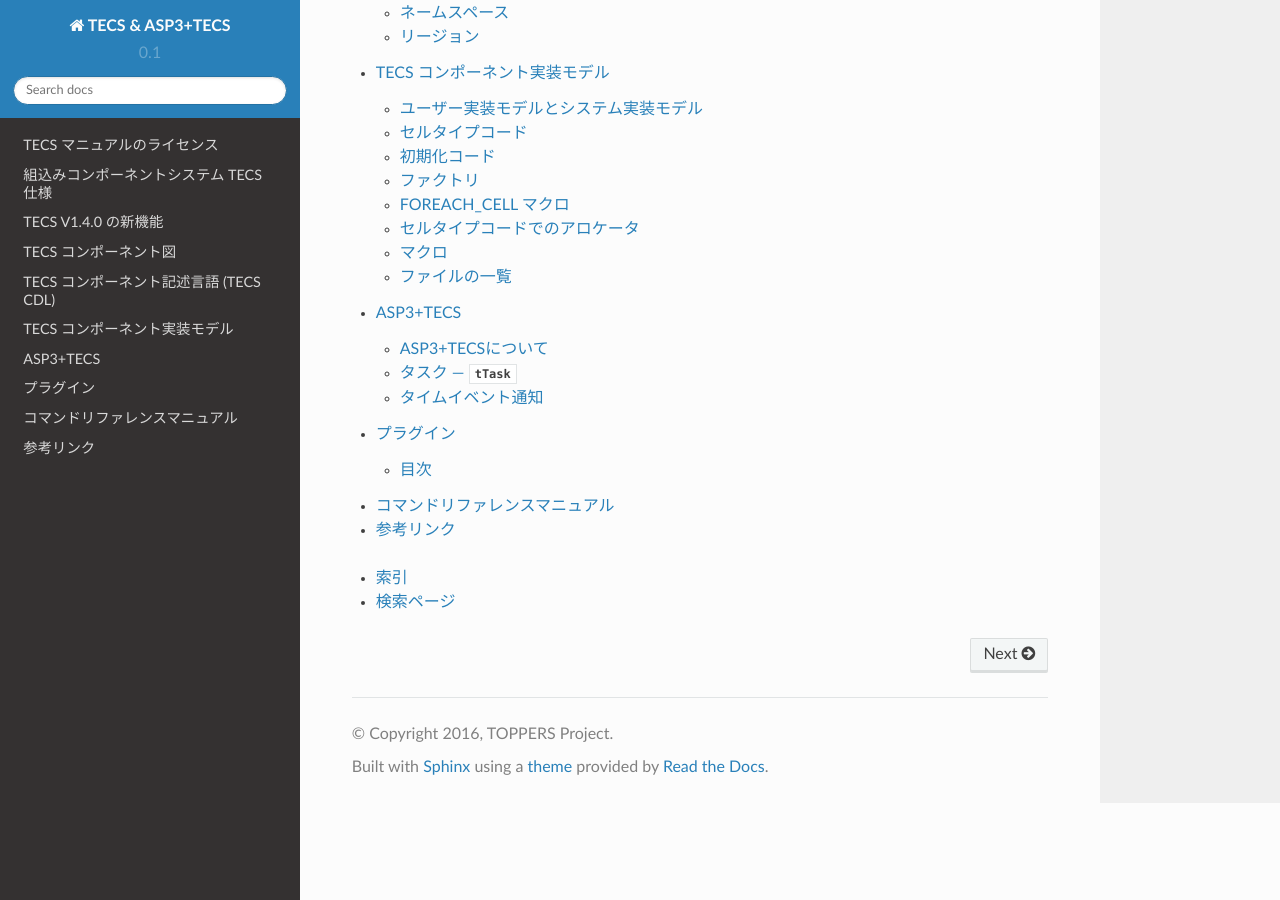
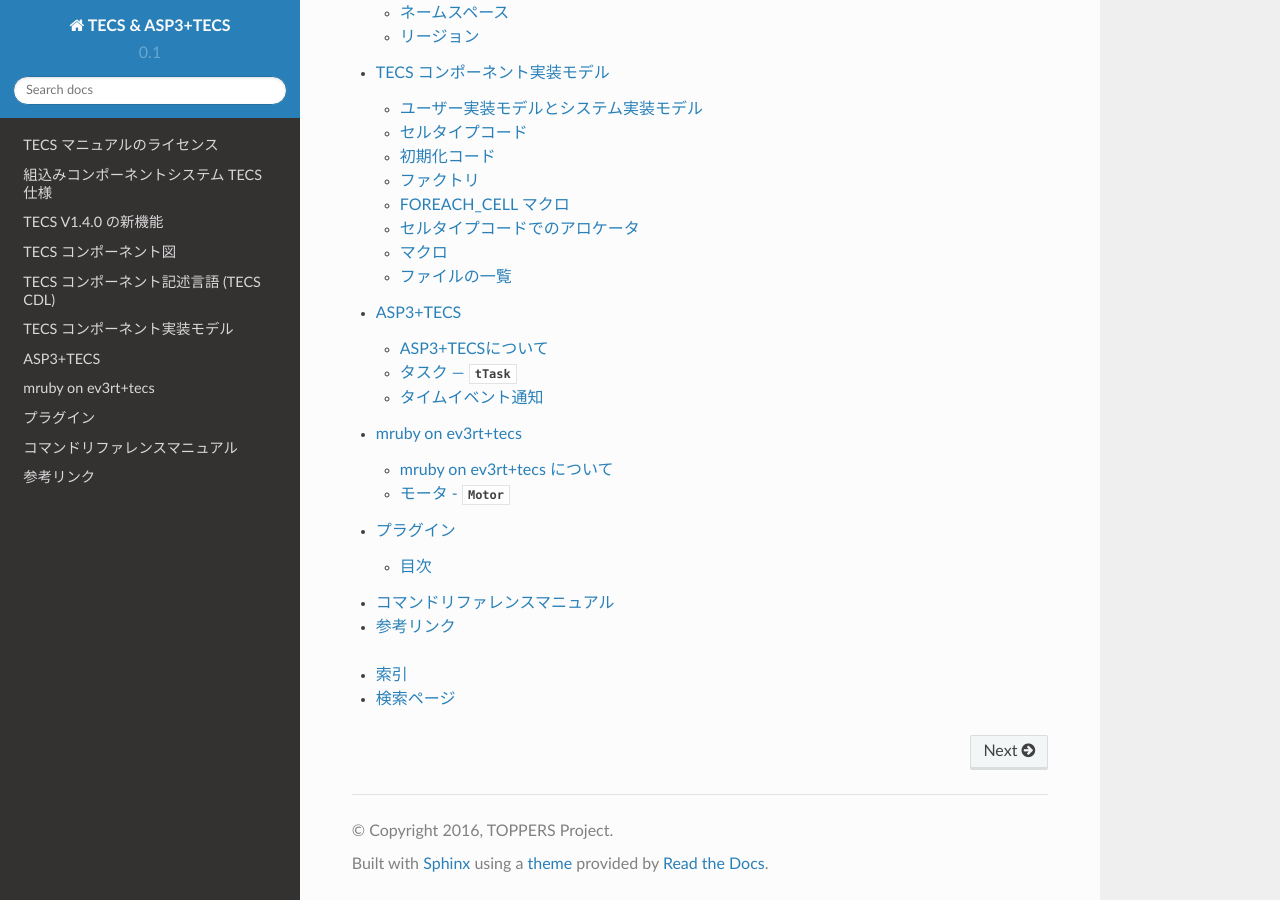
Before and after one commit to toppers/tecs-docs, a Sphinx documentation site: the page built from docs/index.rst, in a window 1280 px wide and 900 px high, scrolled down 928 px. Built offline with Sphinx 7.4.7 and the Read the Docs theme 2.0.0, drawn with Linux system fonts in a browser that asks for light colours; pages that are not in the unit, such as notebooks, are missing from menus.

Commit message:
Update index.rst

```diff
--- a/docs/index.rst
+++ b/docs/index.rst
@@ -21,6 +21,7 @@ TECS マニュアル
    tecs/CDLref_index
    tecs/IMPref_index
    asp3/index
+   mruby-on-ev3rt+tecs/index
    tecs/Plugin_index
    tecs/CMDref
    tecs/Ref
```
